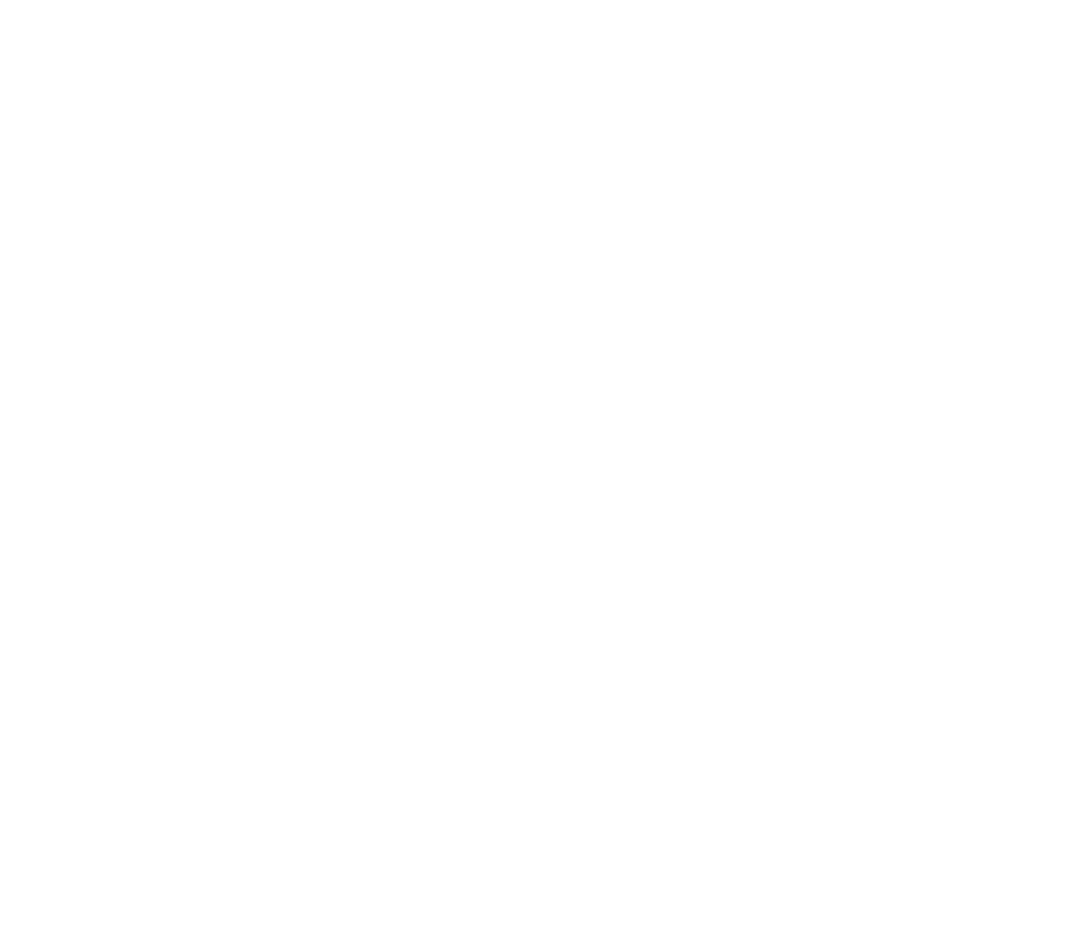
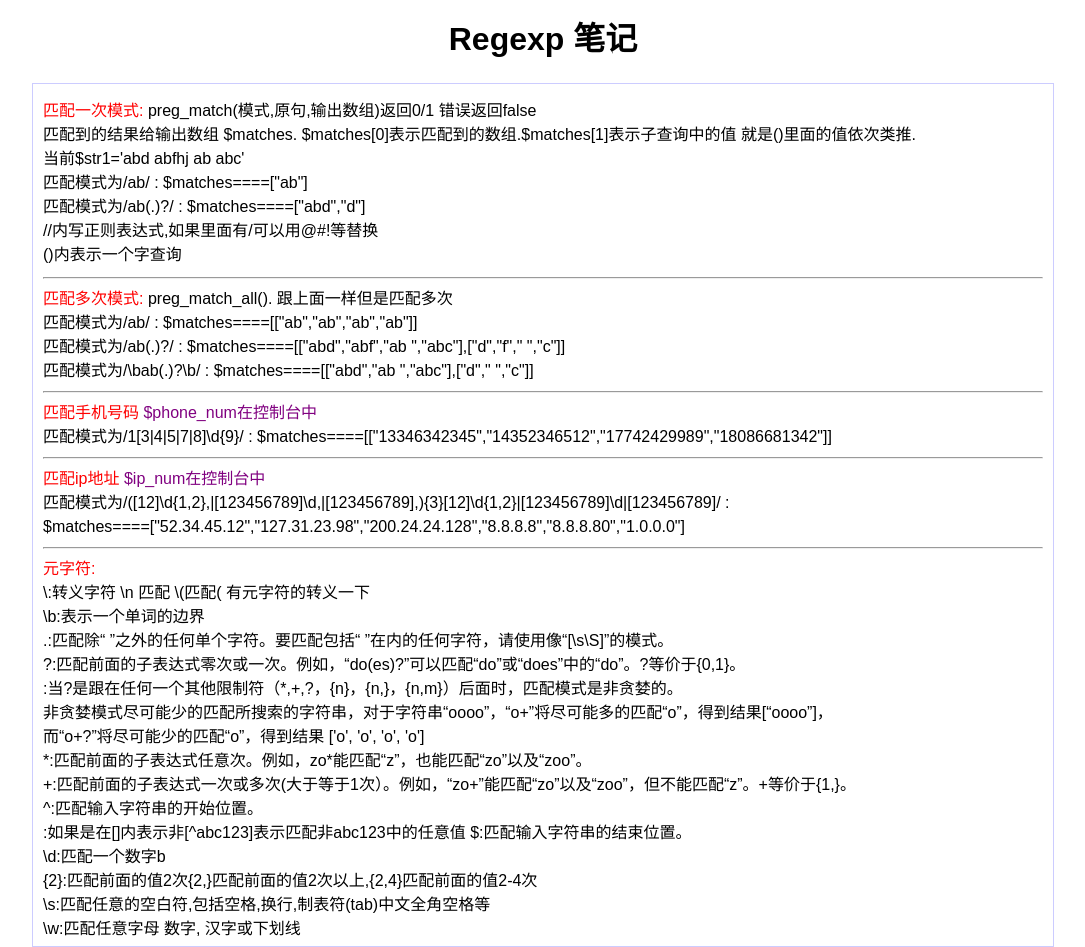
Before and after one commit to guoyu07/Regexp, a PHP site: page / in a window 1280 px wide. Before the commit the part shown is empty. Shown: the whole page, without its empty margins (97-1182 px from the left). Before the commit the page ends 800 px from the top, so only its background shows below. Run offline with PHP 8.4, Linux system fonts and the light colour scheme.

Commit message:
ip地址正则完成 1.0.0.0 -255.255.255.255

```diff
--- /dev/null
+++ b/include/footer.inc.php
@@ -0,0 +1,16 @@
+<?php
+/*
+  <#日期 = "2017-2-17">
+  <#时间 = "21:03:06">
+  <#人物 = "buff" >
+  <#备注 = " ">
+ */
+?>
+</article>
+<script src="public/js/js1.js"></script>
+<script>
+out_phone_num('电话号码字符串','$phone_num','<?php echo $phone_num;?>');//输出正则表达式要查询的手机号码字符串到控制台
+out_phone_num('IP地址字符串','$ip_num','<?php echo $ip_num;?>');//输出正则表达式要查询的IP地址字符串到控制台
+</script>
+</body>
+</html>
--- /dev/null
+++ b/include/header.inc.php
@@ -0,0 +1,18 @@
+<!DOCTYPE html>
+<!--
+<#日期 = "2017-2-17">
+<#时间 = "20:57:29">
+<#人物 = "buff +++www.buffge.com+++" >
+<#备注 = "Regexp笔记">
+-->
+<html>
+    <head>
+        <meta charset=UTF-8">
+        <title>正则表达式笔记</title>
+        <link rel="stylesheet" type="text/css" href="public/css/style_1.css" >
+    </head>
+    <body>
+        <header>
+            <h1>Regexp 笔记</h1>
+        </header>
+        <article id='main'>
--- a/index.php
+++ b/index.php
@@ -1,8 +1,81 @@
 <?php
-
+require 'include/header.inc.php';
 /*
 <#日期 = "2017-2-17">
 <#时间 = "19:53:13">
 <#人物 = "buff" >
 <#备注 = " 正则表达式笔记">
 */
+$str1='abd abfhj ab abc';
+preg_match('/ab/',$str1,$matches1);
+preg_match('/ab(.)?/',$str1,$matches2);
+echo "<p><span class='red'>匹配一次模式:</span> preg_match(模式,原句,输出数组)返回0/1 错误返回false
+    <br/>匹配到的结果给输出数组 \$matches. \$matches[0]表示匹配到的数组.\$matches[1]表示子查询中的值
+    就是()里面的值依次类推.<br/>当前\$str1='abd abfhj ab abc' <br/>
+    匹配模式为/ab/ : \$matches====".json_encode($matches1)."<br/>
+    匹配模式为/ab(.)?/ : \$matches====".json_encode($matches2)."<br/>
+    //内写正则表达式,如果里面有/可以用@#!等替换<br>
+    ()内表示一个字查询<hr/>
+";
+    preg_match_all('/ab/',$str1,$matches1);
+    preg_match_all('/ab(.)?/',$str1,$matches2);
+    preg_match_all('/\bab(.)?\b/',$str1,$matches3);
+echo "<span class='red'>匹配多次模式:</span> preg_match_all(). 跟上面一样但是匹配多次<br/>
+    匹配模式为/ab/ : \$matches====".json_encode($matches1)."<br/>
+    匹配模式为/ab(.)?/ : \$matches====".json_encode($matches2)."<br/>
+    匹配模式为/\bab(.)?\b/ : \$matches====".json_encode($matches3)."<br/><hr/>
+    ";
+$phone_num='13346342345sfhjskh8678352236786sjjhgf124135hjg2376sfhgsdjh124143523465124fghjsgdf'
+            .'16724845786435341774242998912442347818086681342';
+preg_match_all('/1[3|4|5|7|8]\d{9}/', $phone_num,$matches);
+echo "<span class='red'>匹配手机号码</span> <span class='purple'>\$phone_num在控制台中</span><br/>
+    匹配模式为/1[3|4|5|7|8]\d{9}/ : \$matches====".json_encode($matches)."<br/><hr/>
+    ";
+$ip_num='sdfs124.3523.2354.23523.3512.4124.214.64346.24.sdfgd.2345128.0.344.23465.76.3452.34.45.12.56'
+            .'127.31.23.98200.24.24.128.8.8.8.8.8.8.8.80.1.1.1 12.32.431.256 1.0.0.0  1.2.a.d1 12.12a.2a.2';
+$reg1='/(2[0-4]\d\.|25[0-5]\.|1\d{2}\.|[1-9]\d\.|[1-9]\.){1}(2[0-4]\d\.|25[0-5]\.|1\d{2}\.|[1-9]\d\.|\d\.)'
+        . '{2}(2[0-4]\d|25[0-5]|1\d{2}|[1-9]\d|\d)/';
+preg_match_all($reg1, $ip_num,$matches);
+echo "<span class='red'>匹配ip地址</span> <span class='purple'>\$ip_num在控制台中</span><br/>
+    匹配模式为/([12]\d{1,2},|[123456789]\d,|[123456789],){3}[12]\d{1,2}|[123456789]\d|[123456789]/ :<br/>
+    \$matches====".json_encode($matches[0])."<br/><hr/>
+    ";
+echo "<span class='red'>元字符:</span><br/>
+        \:转义字符 \\n 匹配\n \(匹配( 有元字符的转义一下<br/>
+        \b:表示一个单词的边界<br/>
+        .:匹配除“\r\n”之外的任何单个字符。要匹配包括“\r\n”在内的任何字符，请使用像“[\s\S]”的模式。<br/>
+        ?:匹配前面的子表达式零次或一次。例如，“do(es)?”可以匹配“do”或“does”中的“do”。?等价于{0,1}。<br/>
+         :当?是跟在任何一个其他限制符（*,+,?，{n}，{n,}，{n,m}）后面时，匹配模式是非贪婪的。<br/>
+         非贪婪模式尽可能少的匹配所搜索的字符串，对于字符串“oooo”，“o+”将尽可能多的匹配“o”，得到结果[“oooo”]，<br/>
+         而“o+?”将尽可能少的匹配“o”，得到结果 ['o', 'o', 'o', 'o']<br/>
+        *:匹配前面的子表达式任意次。例如，zo*能匹配“z”，也能匹配“zo”以及“zoo”。<br/>
+        +:匹配前面的子表达式一次或多次(大于等于1次）。例如，“zo+”能匹配“zo”以及“zoo”，但不能匹配“z”。+等价于{1,}。<br/>
+        ^:匹配输入字符串的开始位置。<br/>
+         :如果是在[]内表示非[^abc123]表示匹配非abc123中的任意值
+        $:匹配输入字符串的结束位置。<br/>
+        \d:匹配一个数字b<br/>
+        {2}:匹配前面的值2次{2,}匹配前面的值2次以上,{2,4}匹配前面的值2-4次<br/>
+        \s:匹配任意的空白符,包括空格,换行,制表符(tab)中文全角空格等<br/>
+        \w:匹配任意字母 数字, 汉字或下划线<br/>
+
+
+";
+
+
+
+
+
+
+
+
+
+
+
+
+
+
+
+
+
+
+require 'include/footer.inc.php';
--- /dev/null
+++ b/public/css/style_1.css
@@ -0,0 +1,13 @@
+/*<#日期 = "2017-2-9">
+  <#时间 = "4:15:39">
+  <#人物 = "buff" >
+  <#备注 = " ">     */
+body,ol,ul,h1,h2,h3,h4,h5,h6,p,th,td,dl,dd,form,fieldset,legend,input,textarea,select{margin:0;padding:0}
+body{font:16px/1.5 "Microsoft Yahei", 微软雅黑, arial,"宋体";background:#fff;-webkit-text-size-adjust:100%;}
+a{color:#2d374b;text-decoration:none} a:hover{text-decoration:underline} em{font-style:normal}
+li{list-style:none} img{border:0;vertical-align:middle} table{border-collapse:collapse;border-spacing:0}
+p{word-wrap:break-word}input[type=text]{border: 1px #ccc solid;border-radius: 2px;}
+/******************+++++++++++++STRAT++++++++++++++++*********************/
+#main{position: relative;width: 1000px;margin: 20px auto 0px auto;border: 1px solid #ccccff;padding: 5px 10px;}
+header{width: 1000px;margin: 15px auto;text-align: center;}.red{color:red;}.margin_l_30{margin-left:30px;}
+p{margin: 10px 0px;}.purple{color:purple;}
--- /dev/null
+++ b/public/js/js1.js
@@ -0,0 +1,12 @@
+/*
+ <#日期 = "2017-2-17">
+ <#时间 = "21:57:06">
+ <#人物 = "buff" >
+ <#备注 = " js文件写备注在控制台中">
+ */
+function out_phone_num(mes,var1,val) {
+    var a = '++++++++++'+mes+'开始++++++++++\r\n';
+    var b = '----------'+mes+'结束-----------\r\n';
+    var c = var1+'= '+val;
+    console.log(a + c + '\r\n' + b);
+}
```
